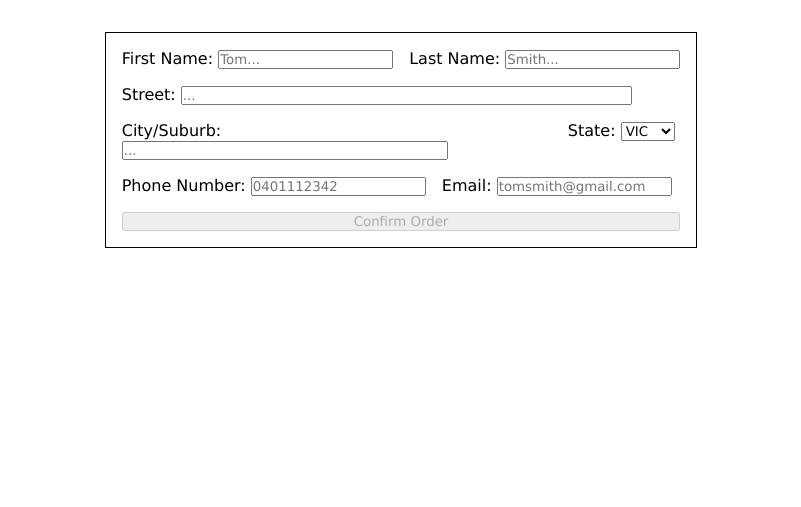
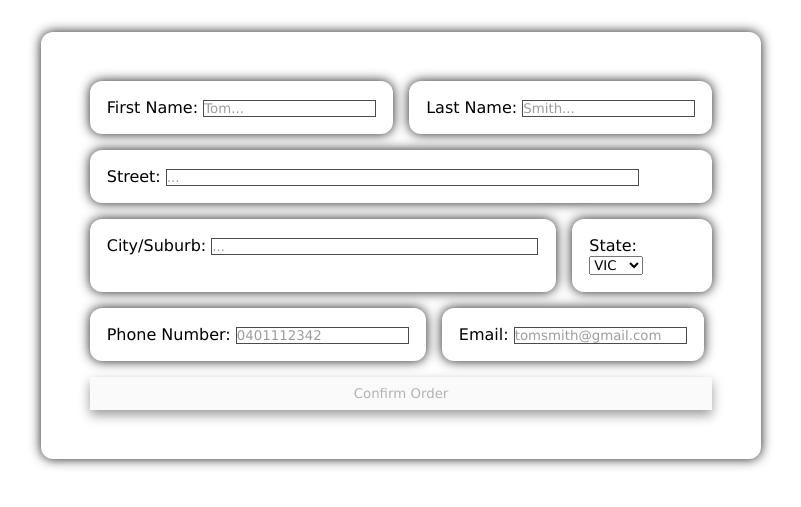
Before and after one commit to dchung07/grocery_store, a PHP site: page /checkout.php in a window 1280 px wide. Shown: the part 70-577 px from the top of the page, without its empty margins (239-1040 px from the left). Run offline with PHP 8.4, Linux system fonts and the light colour scheme.

Commit message:
Added styling to checkout page

```diff
--- a/checkout_styles.css
+++ b/checkout_styles.css
@@ -85,7 +85,7 @@ input {
 }
 
 .address-bot-container > .sub-form:nth-child(1) {
-    width: 77%;
+    width: 70%;
 }
 
 .address-bot-container > .sub-form:nth-child(2) {
@@ -111,3 +111,36 @@ input {
     list-style: none;
 
 } */
+
+#submit {
+    padding: 8px 16px;
+    border: 1px solid transparent;
+    box-shadow: rgba(0, 0, 0, 0.4) 0px 5px 12px;
+}
+#submit:hover {
+    opacity: 0.7;
+}
+
+.checkout-form {
+    border-radius: 12px;
+    padding: 3rem;
+    border: 1px solid transparent;
+    box-shadow: 0 0 12px rgba(0, 0, 0, 0.9);
+}
+
+.sub-form {
+    height: auto;
+    padding: 1rem;
+    border-radius: 12px;
+    border: 1px solid transparent;
+    box-shadow: 0 0 12px rgba(0, 0, 0, 0.9);
+}
+
+.sub-form input {
+    border: 1px solid;
+    opacity: 0.7;
+}
+
+.sub-form input:hover {
+    opacity: 1;
+}
```
Also changed, not shown: README.md.
